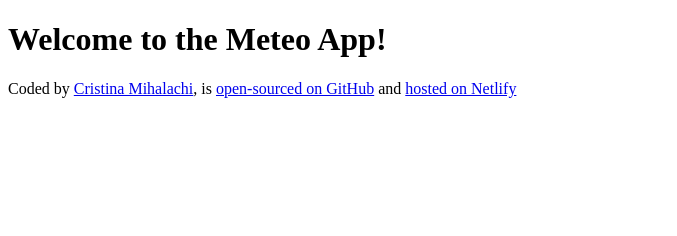
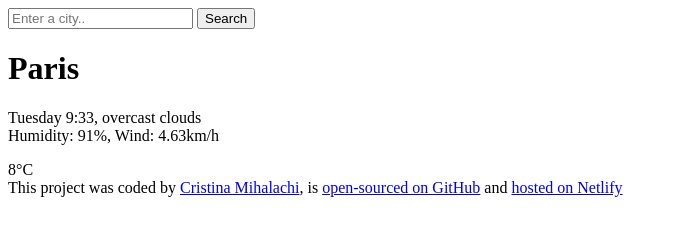
Before and after one commit to cristina793/meteo, a plain HTML site: page index.html in a window 1280 px wide. Shown: the whole page, without its empty margins (0-677 px from the left). Drawn offline with Linux system fonts and the light colour scheme.

Commit message:
Update index.html

```diff
--- a/index.html
+++ b/index.html
@@ -6,10 +6,23 @@
     <title>Document</title>
 </head>
 <body>
-    <h1>Welcome to the Meteo App!
+    <header>
+       <form>
+        <input type="search" placeholder="Enter a city.." required />
+        <input type="submit" value="Search">
+       </form>
+    </header>
+  <main>
+<div>
+    <h1>Paris  </h1>
+<p>Tuesday 9:33, overcast clouds
+<br />
+Humidity: 91%, Wind: 4.63km/h</p></div> <div>8°C</div>
 
-    </h1>
-    <footer>Coded by <a href="https://github.com/cristina793"target="_blank">Cristina Mihalachi</a>, is <a href="https://github.com/cristina793/meteo"target="_blank"> open-sourced on GitHub</a>
+    </main>
+
+    <footer>
+         This project was coded by <a href="https://github.com/cristina793"target="_blank">Cristina Mihalachi</a>, is <a href="https://github.com/cristina793/meteo"target="_blank"> open-sourced on GitHub</a>
     and <a href="https://main--melodic-kataifi-8cb622.netlify.app/" target="_blank"> hosted on Netlify</a>
     </footer>
 </body>
```
